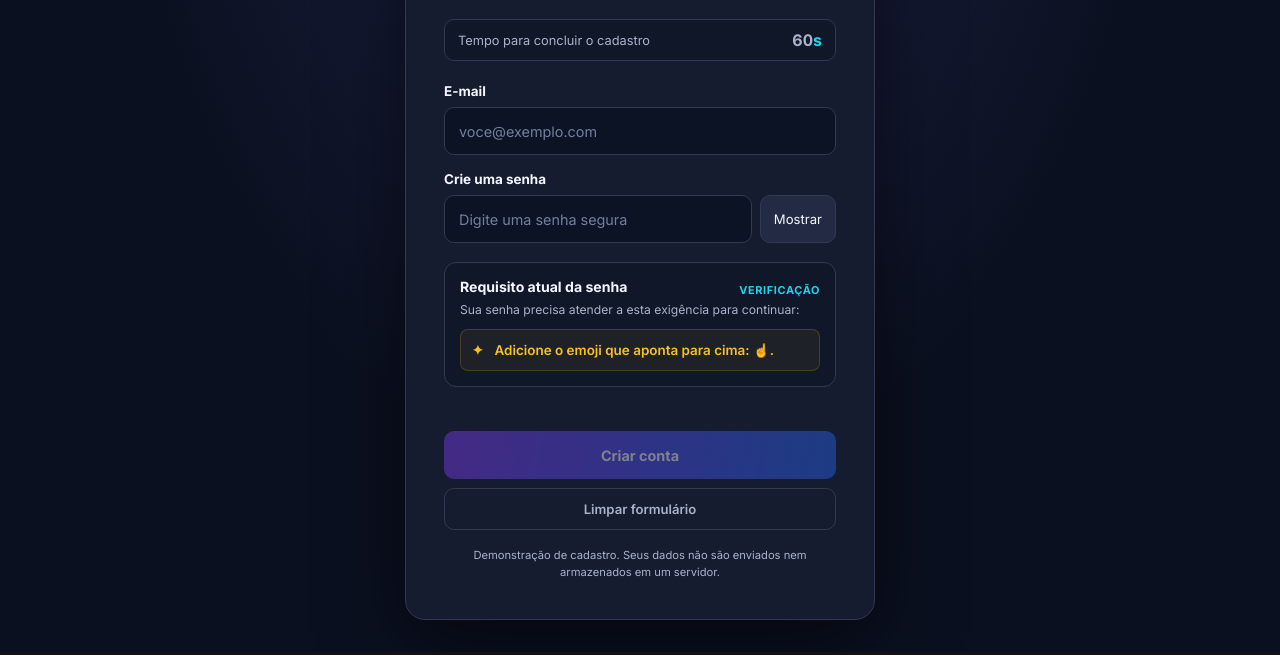
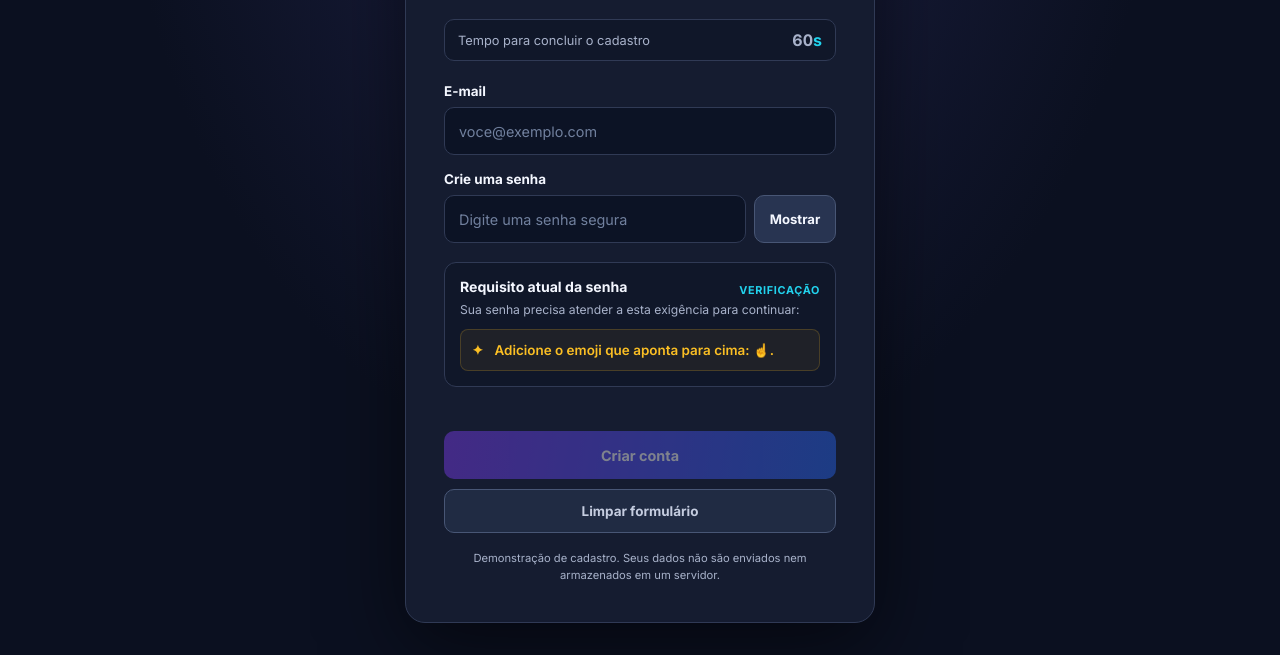
Before and after one commit to jphs682/desafio, a plain HTML site: page index.html in a window 1280 px wide. Shown: the part 258-913 px from the top of the page. Drawn offline with Linux system fonts and the light colour scheme.

Commit message:
Corrige estilos dos botões mostrar senha e limpar

```diff
--- a/style.css
+++ b/style.css
@@ -56,9 +56,15 @@ input:focus { border-color: var(--cyan); box-shadow: 0 0 0 3px #22d3ee1c; }
 .password-row { display: flex; gap: 8px; }
 .password-row input { flex: 1; }
 .toggle {
-  min-width: 76px; border: 1px solid var(--border); border-radius: 10px; padding: 0 13px;
-  color: var(--text); background: #222b43; font-size: .82rem; cursor: pointer;
+  appearance: none; -webkit-appearance: none; display: inline-flex; flex: 0 0 82px;
+  align-items: center; justify-content: center; min-height: 48px; min-width: 82px;
+  border: 1px solid #485675; border-radius: 10px; padding: 0 13px;
+  color: var(--text); background: #283451; font-size: .82rem; font-weight: 700;
+  cursor: pointer; transition: background .15s, border-color .15s;
 }
+.toggle:hover:not(:disabled) { background: #354365; border-color: var(--cyan); }
+#senha[type="text"] { -webkit-text-security: none !important; }
+#senha[type="password"] { -webkit-text-security: disc; }
 .stats { display: none; }
 .rules-panel {
   margin-top: 19px; padding: 15px; border: 1px solid var(--border);
@@ -81,13 +87,14 @@ input:focus { border-color: var(--cyan); box-shadow: 0 0 0 3px #22d3ee1c; }
   transition: transform .15s, opacity .15s;
 }
 .submit:not(:disabled):hover, .secondary:hover { transform: translateY(-1px); }
-.secondary {
-  width: 100%; min-height: 42px; margin-top: 9px; padding: 10px 18px;
-  border: 1px solid var(--border); border-radius: 10px; color: var(--muted);
-  font-size: .82rem; font-weight: 600; background: transparent; cursor: pointer;
-  transition: transform .15s, border-color .15s;
+.secondary, button.clear-button {
+  appearance: none; -webkit-appearance: none; display: flex; align-items: center;
+  justify-content: center; width: 100%; min-height: 44px; margin-top: 10px; padding: 11px 18px;
+  border: 1px solid #485675; border-radius: 10px; color: #c5cde0;
+  font-size: .84rem; font-weight: 700; line-height: 1.2; background: #202b43;
+  cursor: pointer; transition: transform .15s, border-color .15s, background .15s;
 }
-.secondary:hover { border-color: var(--cyan); color: var(--text); }
+.secondary:hover, button.clear-button:hover { border-color: var(--cyan); color: var(--text); background: #283653; }
 button:disabled { cursor: not-allowed; opacity: .45; }
 .footnote { margin: 17px 0 0; text-align: center; color: var(--muted); font-size: .7rem; line-height: 1.5; }
 .sr-only {
@@ -105,7 +112,7 @@ button:disabled { cursor: not-allowed; opacity: .45; }
   h1 { font-size: 1.8rem; }
   .timer { padding: 10px 11px; }
   .password-row input { width: 0; flex: 1 1 0; }
-  .password-row .toggle { min-height: 46px; }
+  .password-row .toggle { min-height: 46px; flex-basis: 82px; }
   input, button { min-height: 44px; }
 }
 @media (max-width: 360px) {
```
